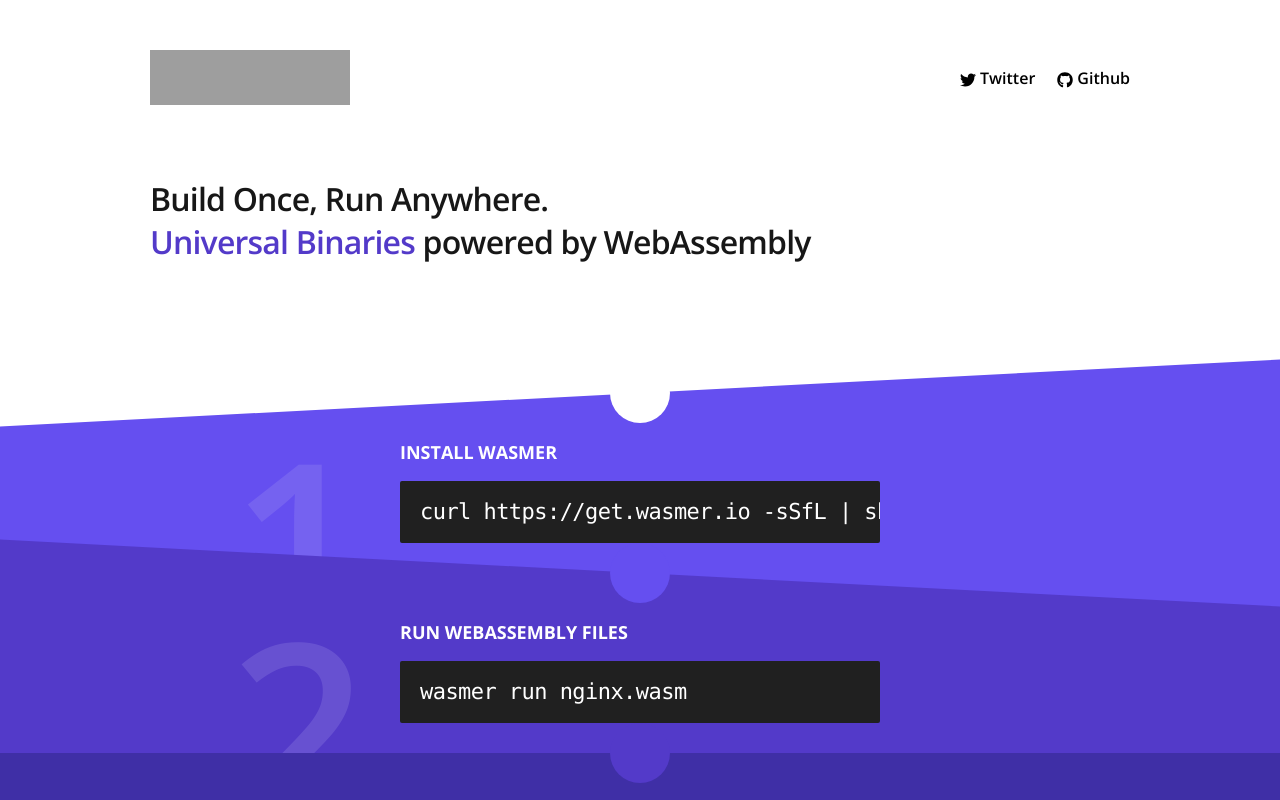
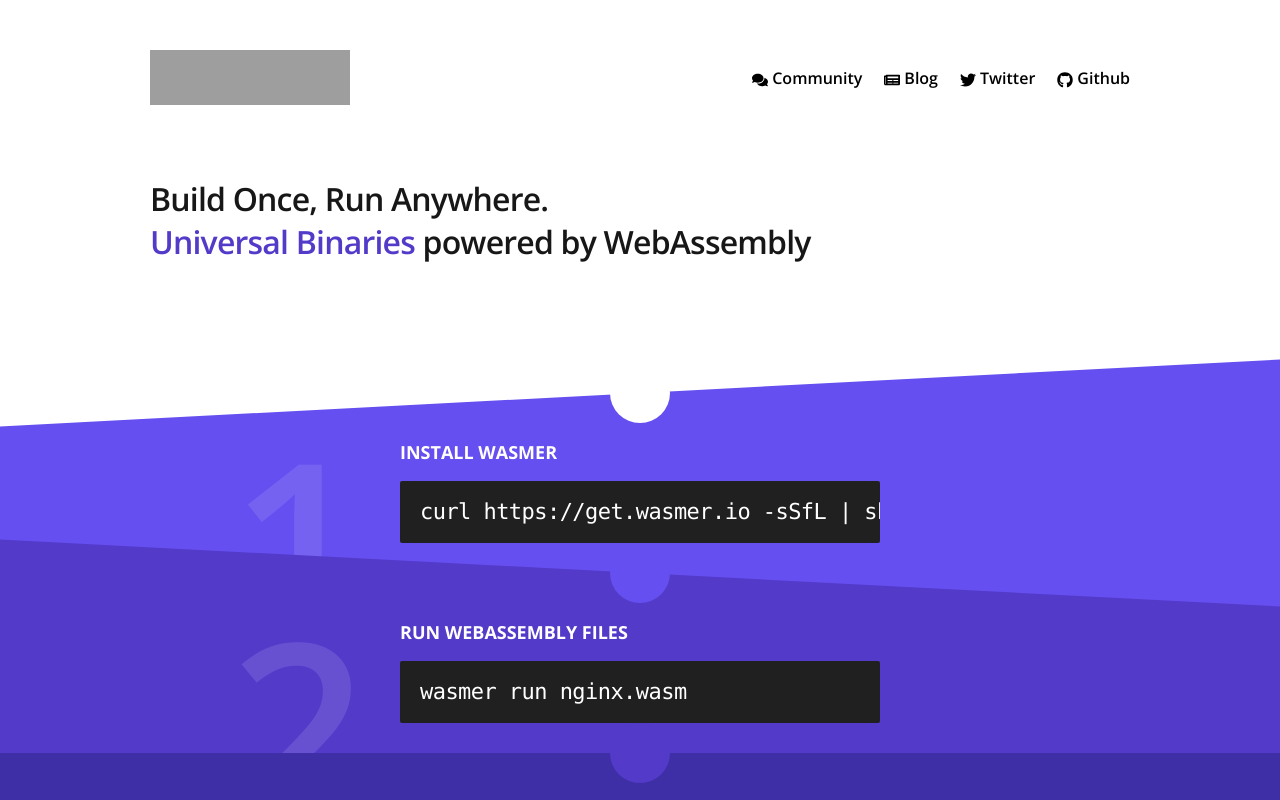
Before and after one commit to wasmerio/wasmer.io, a Gatsby site: page / in a window 1280 px wide. Shown: the top 800 px of the page. Built offline with nearby package versions, Linux system fonts and the light colour scheme; Gatsby itself is replaced by a stand-in of ours; grey boxes are pictures that could not be loaded.

Commit message:
Updated homepage adding links to Blog and Community pages

```diff
--- a/src/components/header.js
+++ b/src/components/header.js
@@ -1,7 +1,7 @@
 import React from 'react'
 import WasmerLogo from '../images/wasmer-logo.png'
 import styles from './header.module.css'
-import { FaGithub, FaTwitter } from 'react-icons/fa'
+import { FaGithub, FaTwitter, FaNewspaper, FaComments } from 'react-icons/fa'
 
 const Header = ({ siteTitle }) => (
   <div className="container">
@@ -10,6 +10,14 @@
         <img src={WasmerLogo} style={{ width: 200, height: 55 }} />
       </a>
       <div className={styles.navbar}>
+        <a href="https://spectrum.chat/wasmer" className={styles.twitter}>
+          <FaComments className={styles.twitterIcon} />
+          Community
+        </a>
+        <a href="https://medium.com/wasmer" className={styles.twitter}>
+          <FaNewspaper className={styles.twitterIcon} />
+          Blog
+        </a>
         <a href="https://twitter.com/wasmerio" className={styles.twitter}>
           <FaTwitter className={styles.twitterIcon} />
           Twitter
```
Also changed, not shown: 1 other file.
